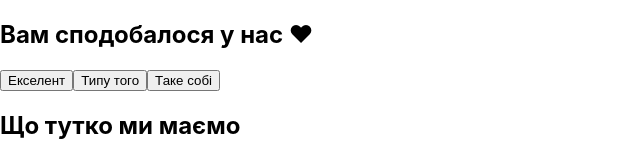
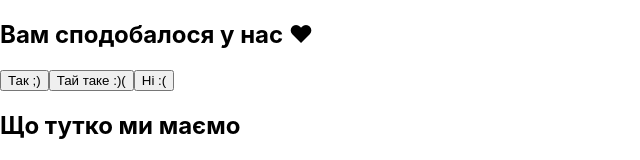
Before and after one commit to SergiiMytrofanov/goit-react-hw-02-feedback, a React (Create React App) app: page / in a window 1280 px wide. Shown: the top 160 px of the page, without its empty margins (0-640 px from the left). Built offline with nearby package versions, Linux system fonts and the light colour scheme.

Commit message:
Update Feedback.jsx

```diff
--- a/src/components/Feedback/Feedback.jsx
+++ b/src/components/Feedback/Feedback.jsx
@@ -5,13 +5,13 @@ const FeedbackColector = ({ feedByClick }) => (
   <div className="statisticContainer">
     <h2 className="statisticHeader">Вам сподобалося у нас &#9829;</h2>
     <button type="button" className="feedbackButton" onClick={() => feedByClick("good")}>
-      Екселент
+      Так ;)
     </button>
     <button type="button" className="feedbackButton" onClick={() => feedByClick("neutral")}>
-      Типу того
+     Тай таке :)(
     </button>
     <button type="button" className="feedbackButton" onClick={() => feedByClick("bad")}>
-      Таке собі
+      Ні :(
     </button>
   </div>
 );
```
